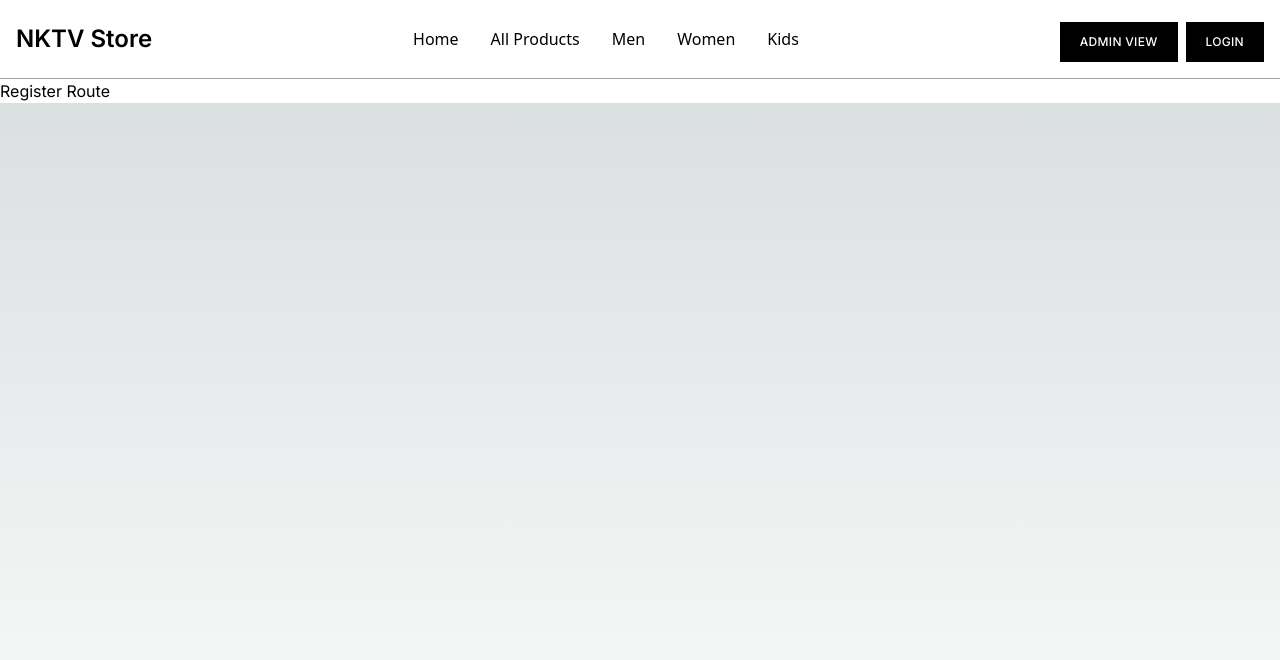
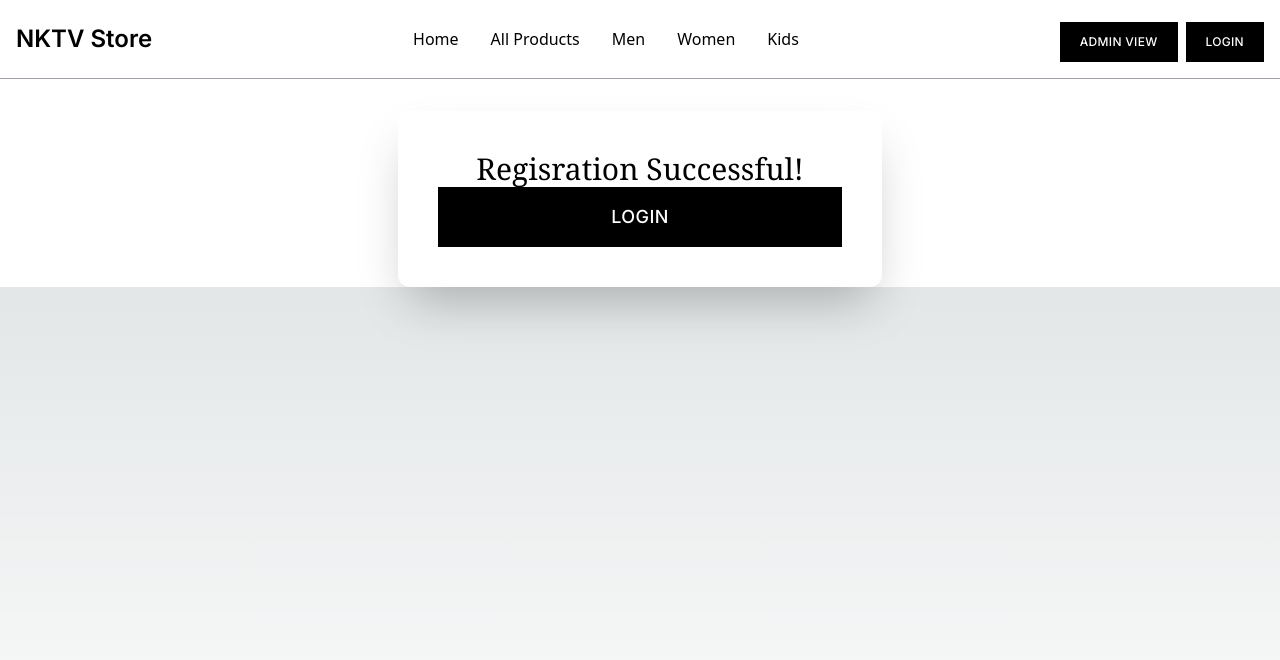
Before and after one commit to nainoaktv/nktv-store, a Next.js app: page /register in a window 1280 px wide. Shown: the top 660 px of the page. Built offline with nearby package versions, Linux system fonts and the light colour scheme.

Commit message:
start registration form

```diff
--- a/src/app/register/page.js
+++ b/src/app/register/page.js
@@ -1,3 +1,28 @@
+"use client";
+
+const isRegistered = true;
+
 export default function Register() {
-  return <div className="bg-white relative text-black">Register Route</div>;
+  return (
+    <div className="bg-white relative text-black">
+      <div className="flex flex-col items-center justify-between pt-0 pr-10 pb-0 pl-10 mt-8 mr-auto xl:px-5 lg:flex-row">
+        <div className="flex flex-col justify-center items-center w-full pr-10 pl-10 lg:flex-row">
+          <div className="w-full mt-10 mr-0 mb-0 ml-0 relative max-w-2xl lg:mt-0 lg:w-5/12">
+            <div className="flex flex-col items-center justify-start pt-10 pr-10 pb-10 pl-10 bg-white shadow-2xl rounded-xl relative z-10">
+              <p className="w-full text-3xl font-medium text-center font-serif">
+                {isRegistered
+                  ? "Regisration Successful!"
+                  : "Sign up for an account"}
+              </p>
+              {isRegistered ? (
+                <button className="inline-flex w-full items-center justify-center bg-black px-6 py-4 text-lg text-white transition-all duration-200 ease-in-out fcous:shadow font-medium uppercase tracking-wide">
+                  Login
+                </button>
+              ) : null}
+            </div>
+          </div>
+        </div>
+      </div>
+    </div>
+  );
 }
```
